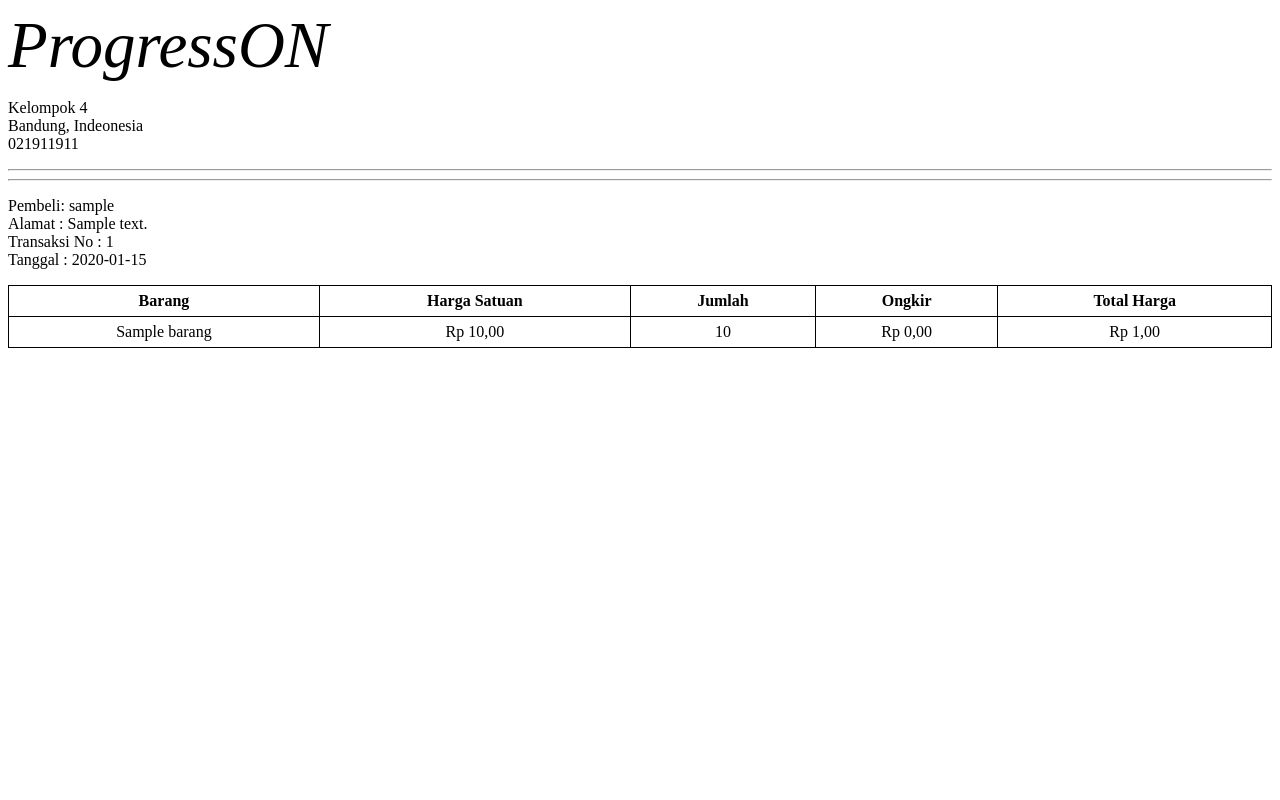
After one commit to rfahrurahman/ProgressON_18_rekweb, a CodeIgniter 4 app: template app/Views/transaksi/invoice.php in a window 1280 px wide. The commit adds this page. Run offline with PHP 8.4 and a stand-in for CodeIgniter, Linux system fonts and the light colour scheme; the template is opened without the code that fills it: most values are stand-ins (such as "Sample title", 1, 10 or a date in 2020); some libraries are stand-ins or nearby versions.

Commit message:
Penambahan fitur PDF

```diff
--- a/app/Views/navbar.php
+++ b/app/Views/navbar.php
@@ -23,6 +23,9 @@ $session = session();
                                 <li><a class="dropdown-item" href="<?= site_url('barang/index'); ?>">List Barang</a></li>
                                 <li> <a class="dropdown-item" href="<?= site_url('barang/create'); ?>">Tambah Barang</a></li>
                             </ul>
+                        </li>
+                        <li class="nav-item">
+                            <a class="nav-link" aria-current="page" href="<?= site_url('transaksi/index') ?>">Transaksi</a>
                         </li>
                     <?php else : ?>
                         <li class="nav-item">
--- /dev/null
+++ b/app/Views/transaksi/invoice.php
@@ -0,0 +1,49 @@
+<html>
+<head>
+    <style>
+        table{
+            border-collapse : collapse;
+            width : 100%;
+        }
+        td, th{
+            border : 1px solid #000000;
+            text-align : center;
+        }
+
+    </style>
+</head>
+    <body>
+        <div style="font-size:65px; color:'#dddddd'">
+            <i>ProgressON</i>
+        </div>
+            <p>
+                Kelompok 4<br>
+                Bandung, Indeonesia <br>
+                021911911
+            </p>
+            <hr>
+            <hr>
+            <p>
+                Pembeli: <?= $pembeli->username ?><br>
+                Alamat : <?= $transaksi->alamat ?><br>
+                Transaksi No : <?= $transaksi->no ?><br>
+                Tanggal : <?= date('Y-m-d', strtotime($transaksi->created_date)) ?>
+            </p>
+            <table cellpadding="6" >
+                <tr>
+                    <th><strong>Barang</strong></th>
+                    <th><strong>Harga Satuan</strong></th>
+                    <th><strong>Jumlah</strong></th>
+                    <th><strong>Ongkir</strong></th>
+                    <th><strong>Total Harga</strong></th>
+                </tr>
+                <tr>
+                    <td><?= $barang->nama ?></td>
+                    <td><?= "Rp " .number_format($barang->harga, 2, ',', '.'); ?></td>
+                    <td><?= $transaksi->jumlah ?></td>
+                    <td><?= "Rp " .number_format($transaksi->ongkir, 2, ',', '.'); ?></td>
+                    <td><?= "Rp " .number_format($transaksi->total_harga, 2, ',', '.'); ?></td>
+                </tr>
+            </table>
+    </body>
+</html>
--- a/composer.json
+++ b/composer.json
@@ -6,7 +6,8 @@
 	"license": "MIT",
 	"require": {
 		"php": ">=7.2",
-		"codeigniter4/framework": "^4"
+		"codeigniter4/framework": "^4",
+		"tecnickcom/tcpdf": "^6.3"
 	},
 	"require-dev": {
 		"fzaninotto/faker": "^1.9@dev",
```
Also changed, not shown: app/Config/Email.php (+7 -7 lines), app/Controllers/Transaksi.php (+80 -0 lines), app/Views/transaksi/index.php (added, +36 -0 lines), public/uploads/1608981282_72ce257b08c5d73dd399.jpg (added), public/uploads/1608981305_b48928cff109d7f9078f.jpg (added), public/uploads/1608983047_040585001633aebfc8de.jpg (added), 2 other files.
